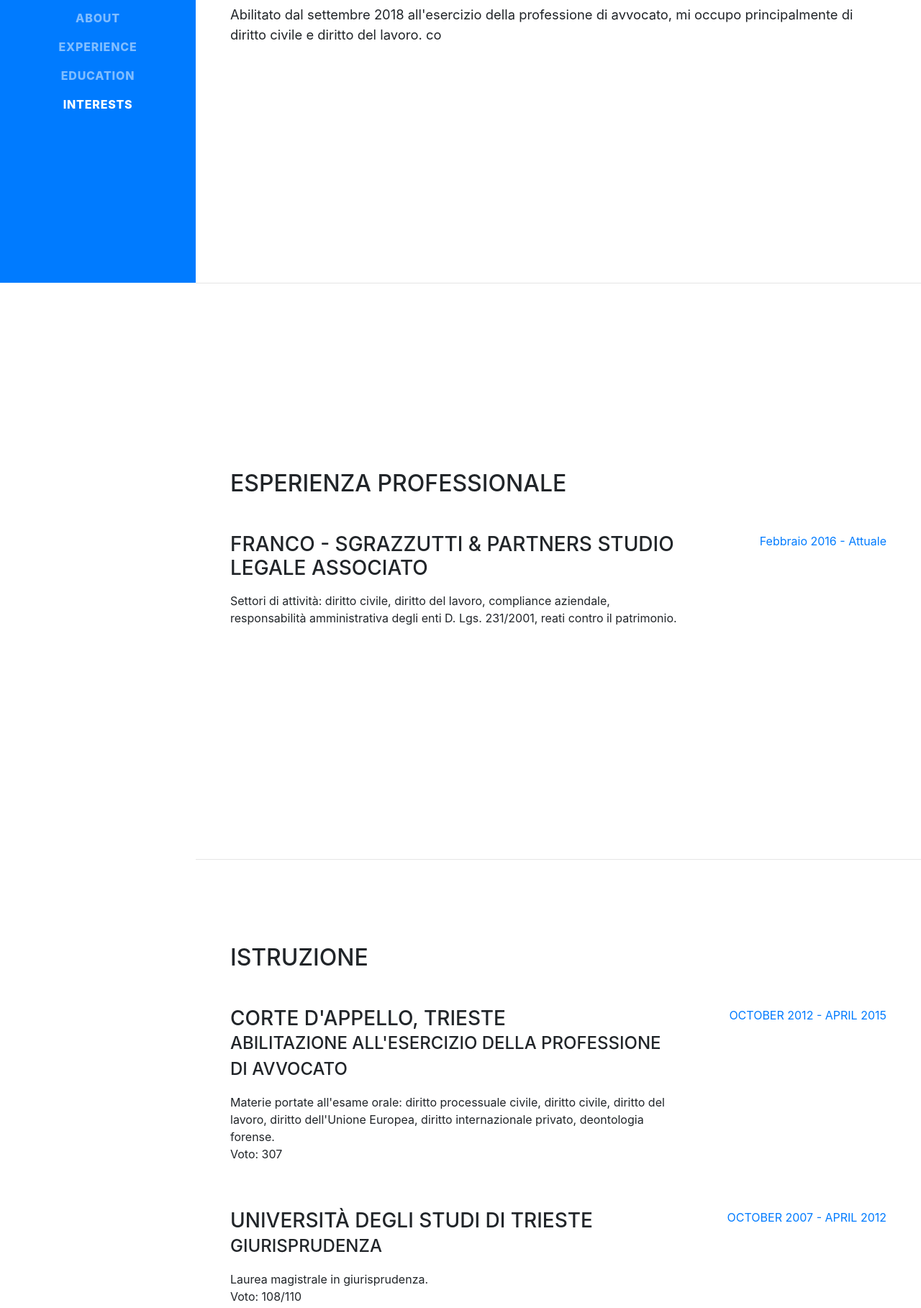
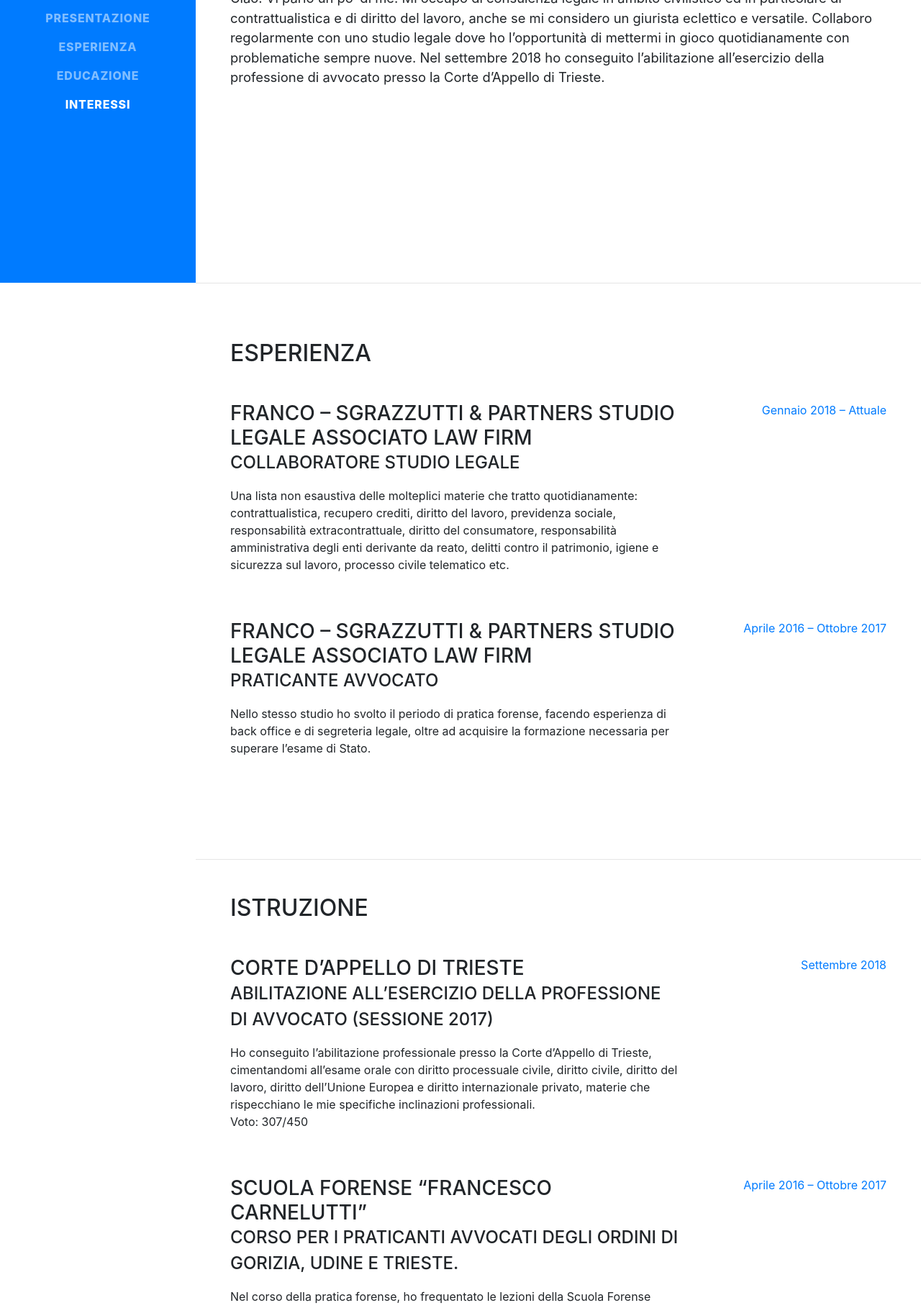
Before and after one commit to loulblemo/eroswebsite, a website with bundled scripts: page index.html in a window 1280 px wide. Shown: the part 407-2225 px from the top of the page at 72% size. Built offline with nearby package versions, Linux system fonts and the light colour scheme; a web font is replaced by a local one.

Commit message:
Latest index and change sftp-config

```diff
--- a/index.html
+++ b/index.html
@@ -49,20 +49,17 @@
       <div class="collapse navbar-collapse" id="navbarSupportedContent">
         <ul class="navbar-nav">
           <li class="nav-item">
-            <a class="nav-link js-scroll-trigger" href="#about">About</a>
+            <a class="nav-link js-scroll-trigger" href="#about">Presentazione</a>
           </li>
           <li class="nav-item">
-            <a class="nav-link js-scroll-trigger" href="#experience">Experience</a>
+            <a class="nav-link js-scroll-trigger" href="#experience">Esperienza</a>
           </li>
           <li class="nav-item">
-            <a class="nav-link js-scroll-trigger" href="#education">Education</a>
+            <a class="nav-link js-scroll-trigger" href="#education">Educazione</a>
           </li>
           <li class="nav-item">
-            <a class="nav-link js-scroll-trigger" href="#interests">Interests</a>
+            <a class="nav-link js-scroll-trigger" href="#interests">Interessi</a>
           </li>
-          <!-- <li class="nav-item">
-            <a class="nav-link js-scroll-trigger" href="#awards">Awards</a>
-          </li> -->
         </ul>
       </div>
     </nav>
@@ -78,41 +75,38 @@
           <h1 class="mb-0">Eros
             <span class="text-primary">Pippa</span>
           </h1>
-          <div class="subheading mb-5">Via Diaz, 3 34170 Gorizia (GO)
+          <div class="subheading mb-5">Via del San Michele 67 · 34170 Gorizia (GO) · Italia · per info:
             <a href="mailto:name@email.com">eros.pippa@outlook.com</a>
           </div>
-          <p class="lead mb-5">Abilitato dal settembre 2018 all'esercizio della professione di avvocato, mi occupo principalmente di diritto civile e diritto del lavoro. co</p>
-<!--           <div class="social-icons">
-            <a href="https://www.linkedin.com/in/gabriele-medeot-120aa9146/">
-              <i class="fab fa-linkedin-in"></i>
-            </a>
-            <a href="https://github.com/gabriele-jukedeck">
-              <i class="fab fa-github"></i>
-            </a>
-            <a href="https://twitter.com/raincatluke">
-              <i class="fab fa-twitter"></i>
-            </a>
-            <a href="https://www.facebook.com/gabriele.medeot.3">
-              <i class="fab fa-facebook-f"></i>
-            </a>
-          </div>
- -->        </div>
+          <p class="lead mb-5">Ciao! Vi parlo un po’ di me. Mi occupo di consulenza legale in ambito civilistico ed in particolare di contrattualistica e di diritto del lavoro, anche se mi considero un giurista eclettico e versatile. Collaboro regolarmente con uno studio legale dove ho l’opportunità di mettermi in gioco quotidianamente con problematiche sempre nuove. Nel settembre 2018 ho conseguito l’abilitazione all’esercizio della professione di avvocato presso la Corte d’Appello di Trieste.</p>
+        </div>
       </section>
 
       <hr class="m-0">
 
       <section class="resume-section p-3 p-lg-5 d-flex flex-column" id="experience">
         <div class="my-auto">
-          <h2 class="mb-5">Esperienza professionale</h2>
+          <h2 class="mb-5">Esperienza</h2>
 
           <div class="resume-item d-flex flex-column flex-md-row mb-5">
             <div class="resume-content mr-auto">
-              <h3 class="mb-0">Franco - Sgrazzutti & Partners Studio Legale Associato</h3>
-              <div class="subheading mb-3"></div>
-              <p>Settori di attività: diritto civile, diritto del lavoro, compliance aziendale, responsabilità amministrativa degli enti D. Lgs. 231/2001, reati contro il patrimonio.</p>
+              <h3 class="mb-0">Franco – Sgrazzutti & Partners Studio Legale Associato Law Firm</h3>
+              <div class="subheading mb-3">Collaboratore studio legale</div>
+              <p>Una lista non esaustiva delle molteplici materie che tratto quotidianamente: contrattualistica, recupero crediti, diritto del lavoro, previdenza sociale, responsabilità extracontrattuale, diritto del consumatore, responsabilità amministrativa degli enti derivante da reato, delitti contro il patrimonio, igiene e sicurezza sul lavoro, processo civile telematico etc.</p>
             </div>
             <div class="resume-date text-md-right">
-              <span class="text-primary">Febbraio 2016 - Attuale</span>
+              <span class="text-primary">Gennaio 2018 – Attuale</span>
+            </div>
+          </div>
+
+          <div class="resume-item d-flex flex-column flex-md-row mb-5">
+            <div class="resume-content mr-auto">
+              <h3 class="mb-0">Franco – Sgrazzutti & Partners Studio Legale Associato Law Firm</h3>
+              <div class="subheading mb-3">Praticante avvocato</div>
+              <p>Nello stesso studio ho svolto il periodo di pratica forense, facendo esperienza di back office e di segreteria legale, oltre ad acquisire la formazione necessaria per superare l’esame di Stato.</p>
+            </div>
+            <div class="resume-date text-md-right">
+              <span class="text-primary">Aprile 2016 – Ottobre 2017</span>
             </div>
           </div>
 
@@ -128,25 +122,49 @@
 
           <div class="resume-item d-flex flex-column flex-md-row mb-5">
             <div class="resume-content mr-auto">
-              <h3 class="mb-0">Corte d'Appello, Trieste</h3>
-              <div class="subheading mb-3">Abilitazione all'esercizio della professione di avvocato</div>
-              <div>Materie portate all'esame orale: diritto processuale civile, diritto civile, diritto del lavoro, diritto dell'Unione Europea, diritto internazionale privato, deontologia forense.</div>
-              <p>Voto: 307</p>
+              <h3 class="mb-0">Corte d’Appello di Trieste</h3>
+              <div class="subheading mb-3">Abilitazione all’esercizio della professione di avvocato (sessione 2017)</div>
+              <div>Ho conseguito l’abilitazione professionale presso la Corte d’Appello di Trieste, cimentandomi all’esame orale con diritto processuale civile, diritto civile, diritto del lavoro, diritto dell’Unione Europea e diritto internazionale privato, materie che rispecchiano le mie specifiche inclinazioni professionali.</div>
+              <p>Voto: 307/450</p>
             </div>
             <div class="resume-date text-md-right">
-              <span class="text-primary">OCTOBER 2012 - APRIL 2015</span>
+              <span class="text-primary">Settembre 2018</span>
+            </div>
+          </div>
+
+          <div class="resume-item d-flex flex-column flex-md-row mb-5">
+            <div class="resume-content mr-auto">
+              <h3 class="mb-0">Scuola Forense “Francesco Carnelutti”</h3>
+              <div class="subheading mb-3">Corso per i praticanti avvocati degli Ordini di Gorizia, Udine e Trieste.</div>
+              <div>Nel corso della pratica forense, ho frequentato le lezioni della Scuola Forense “Francesco Carnelutti”, tenute da avvocati e magistrati del Distretto di Corte d’Appello di Trieste.</div>
+              <p></p>
+            </div>
+            <div class="resume-date text-md-right">
+              <span class="text-primary">Aprile 2016 – Ottobre 2017</span>
             </div>
           </div>
 
           <div class="resume-item d-flex flex-column flex-md-row mb-5">
             <div class="resume-content mr-auto">
               <h3 class="mb-0">Università degli Studi di Trieste</h3>
-              <div class="subheading mb-3">Giurisprudenza</div>
-              <div>Laurea magistrale in giurisprudenza.</div>
-              <p>Voto: 108/110</p>
+              <div class="subheading mb-3">Laurea Magistrale in Giurisprudenza </div>
+              <div>Mi sono laureato con una tesi sperimentale in filosofia del diritto, dal titolo “Realismo giuridico statunitense: reinterpretazioni e sviluppi”: si trattava, in estrema sintesi, di una rassegna delle originali reinterpretazioni post-moderne delle correnti filosofico-giuridiche sviluppatesi negli Stati Uniti tra la fine dell’800 e gli inizi del ‘900. Nel corso degli studi ho lavorato come insegnante privato, dando ripetizioni di greco, latino, italiano, storia, filosofia ed inglese a studenti delle scuole medie e superiori.</div>
+            <p>Voto: 108/110</p>
             </div>
             <div class="resume-date text-md-right">
-              <span class="text-primary">OCTOBER 2007 - APRIL 2012</span>
+              <span class="text-primary">Ottobre 2007-Settembre 2015</span>
+            </div>
+          </div>
+
+          <div class="resume-item d-flex flex-column flex-md-row mb-5">
+            <div class="resume-content mr-auto">
+              <h3 class="mb-0">Liceo Classico Dante Alighieri di Gorizia</h3>
+              <div class="subheading mb-3">Diploma di maturità classica</div>
+              <div>Potrà sembrare una frase fatta, ma per me il liceo classico è stata una fondamentale palestra di vita, che mi ha consentito di acquisire una forma mentis ed un metodo di lavoro che applico ancor oggi.</div>
+            <p>Voto: 100/100</p>
+            </div>
+            <div class="resume-date text-md-right">
+              <span class="text-primary">Settembre 2002 – Luglio 2007</span>
             </div>
           </div>
 
@@ -155,147 +173,10 @@
 
       <hr class="m-0">
 
-<!--       <section class="resume-section p-3 p-lg-5 d-flex flex-column" id="skills">
-        <div class="my-auto">
-          <h2 class="mb-5">Skills</h2>
-
-          <div class="subheading mb-3">Programming Languages &amp; Tools</div>
-          <ul class="fa-ul mb-0">
-            <li>
-              <i class="fa-li fa fa-check"></i>
-              python</li>
-            <li>
-              <i class="fa-li fa fa-check"></i>
-              keras</li>
-            <li>
-              <i class="fa-li fa fa-check"></i>
-              tensorflow</li>
-            <li>
-              <i class="fa-li fa fa-check"></i>
-              theano</li>
-            <li>
-              <i class="fa-li fa fa-check"></i>
-              matlab, octave</li>
-            <li>
-              <i class="fa-li fa fa-check"></i>
-              c++</li>
-            <li>
-              <i class="fa-li fa fa-check"></i>
-              java</li>
-            <li>
-              <i class="fa-li fa fa-check"></i>
-              html, css, bootstrap</li>
-          </ul>
-          <ul class="fa-ul mb-0"></ul>
-
-          <ul class="list-inline dev-icons">
-            <li class="list-inline-item">
-              <i class="fab fa-python"></i>
-            </li>
-            <li class="list-inline-item">
-              <i class="fab fa-cplusplus"></i>
-            </li>
-            <li class="list-inline-item">
-              <i class="fab fa-java"></i>
-            </li>
-            <li class="list-inline-item">
-              <i class="fab fa-html"></i>
-            </li>
-            <li class="list-inline-item">
-              <i class="fab fa-php"></i>
-            </li>
-            <li class="list-inline-item">
-              <i class="fab fa-css3"></i>
-            </li>
-            <li class="list-inline-item">
-              <i class="fab fa-sass"></i>
-            </li>
-            <li class="list-inline-item">
-              <i class="fab fa-less"></i>
-            </li>
-            <li class="list-inline-item">
-              <i class="fab fa-wordpress"></i>
-            </li>
-            <li class="list-inline-item">
-              <i class="fab fa-gulp"></i>
-            </li>
-            <li class="list-inline-item">
-              <i class="fab fa-grunt"></i>
-            </li>
-            <li class="list-inline-item">
-              <i class="fab fa-npm"></i>
-            </li>
-          </ul>
-          <div class="subheading mb-3"> </div>
-
-          <div class="subheading mb-3">Knowledge</div>
-          <ul class="fa-ul mb-0">
-            <li>
-              <i class="fa-li fa fa-check"></i>
-              Artificial Intelligence</li>
-            <li>
-              <i class="fa-li fa fa-check"></i>
-              Machine Learning</li>
-            <li>
-              <i class="fa-li fa fa-check"></i>
-              Deep Learning</li>
-            <li>
-              <i class="fa-li fa fa-check"></i>
-              Reinforcement Learning</li>
-            <li>
-              <i class="fa-li fa fa-check"></i>
-              Generative Models</li>
-
-          </ul>
-        </div>
-      </section>
- -->
-<!--       <hr class="m-0">
-
-      <section class="resume-section p-3 p-lg-5 d-flex flex-column" id="projects">
-        <div class="my-auto">
-          <h2 class="mb-5">Projects</h2>
-
-          <div class="resume-item d-flex flex-column flex-md-row mb-5">
-            <div class="resume-content mr-auto">
-              <h3 class="mb-0">Passepartout Social</h3>
-              <div class="subheading mb-3"><a href="https://www.passepartoutsocial.co.uk">www.passepartoutsocial.co.uk </a> - The Secret House Party Community</div>
-              <div>With my friend Gianluca we created this website which is basically an Airbnb for house parties. Hosts can launch a party and people can apply to join and pay a quote.</div>
-            </div>
-          </div>
- --><!--
-          <div class="resume-item d-flex flex-column flex-md-row mb-5">
-            <div class="resume-content mr-auto">
-              <h3 class="mb-0">University of Trieste</h3>
-              <div class="subheading mb-3">Bachelor's Degree in Software Engineering</div>
-              <div>I learnt all the skills required to design software in most programming languages as well as manage complex projects from beginning to the end.</div>
-              <p>GRADE 110/100</p>
-            </div>
-            <div class="resume-date text-md-right">
-              <span class="text-primary">OCTOBER 2007 - APRIL 2012</span>
-            </div>
-          </div>
-
-          <div class="resume-item d-flex flex-column flex-md-row mb-5">
-            <div class="resume-content mr-auto">
-              <h3 class="mb-0">Conservatory of Trieste</h3>
-              <div class="subheading mb-3">Bachelor’s Degree in Clarinet Performance</div>
-              <div>Here I studied Clarinet performance to the professional level, and acquired the skills needed to play clarinet in orchestra and chamber music ensembles and teach music theory and clarinet performance.</div>
-            </div>
-            <div class="resume-date text-md-right">
-              <span class="text-primary">JULY 2010</span>
-            </div>
-          </div>
- -->
-        </div>
-      </section>
-
-      <hr class="m-0">
-
       <section class="resume-section p-3 p-lg-5 d-flex flex-column" id="interests">
         <div class="my-auto">
           <h2 class="mb-5">Interessi</h2>
-          <p>Ho ricevuto una formazione classica. Amo la letteratura, il cinema, la musica ed i viaggi. Sono appassionato di ogni genere di sport e pratico tennis, corsa, sci e ciclismo. Europeista convinto, politicamente mi definisco un liberale-socialista. Grande appassionato di birra, non disdegno la buona cucina.</p>
+          <p>Amo i viaggi on the road, Londra, la letteratura americana, il Liverpool, la birra artigianale, il formaggio ed il rock anni ’80. Pratico regolarmente tennis, corsa, ciclismo e sci. Sono un convinto europeista ed il mio cuore batte a sinistra.</p>
           <p class="mb-0"></p>
         </div>
       </section>
--- a/sftp-config.json
+++ b/sftp-config.json
@@ -16,8 +16,8 @@
     "ftp_passive_mode": false,
 
     "host": "ftpupload.net",
-    "user": "epiz_23199043",
-    "password": "gaAj7aJW",
+    "user": "epiz_23208880",
+    "password": "3rOc3t9KCP",
     "port": "21",
 
     "remote_path": "/htdocs/",
```
